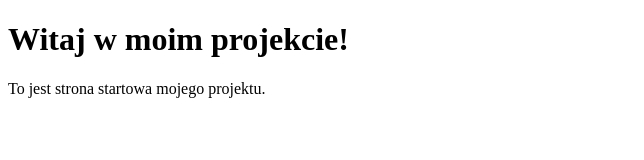
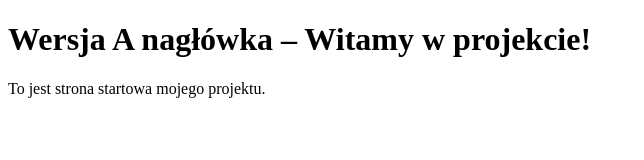
Before and after one commit to pjankowski98/moj-projekt, a plain HTML site: page index.html in a window 1280 px wide. Shown: the whole page, without its empty margins (0-644 px from the left). Drawn offline with Linux system fonts and the light colour scheme.

Commit message:
feat: nagłówek w stylu A

```diff
--- a/index.html
+++ b/index.html
@@ -4,7 +4,7 @@
   <title>Mój Projekt</title>
 </head>
 <body>
-  <h1>Witaj w moim projekcie!</h1>
+ <h1>Wersja A nagłówka – Witamy w projekcie!</h1>
   <p>To jest strona startowa mojego projektu.</p>
 </body>
 </html>
```
